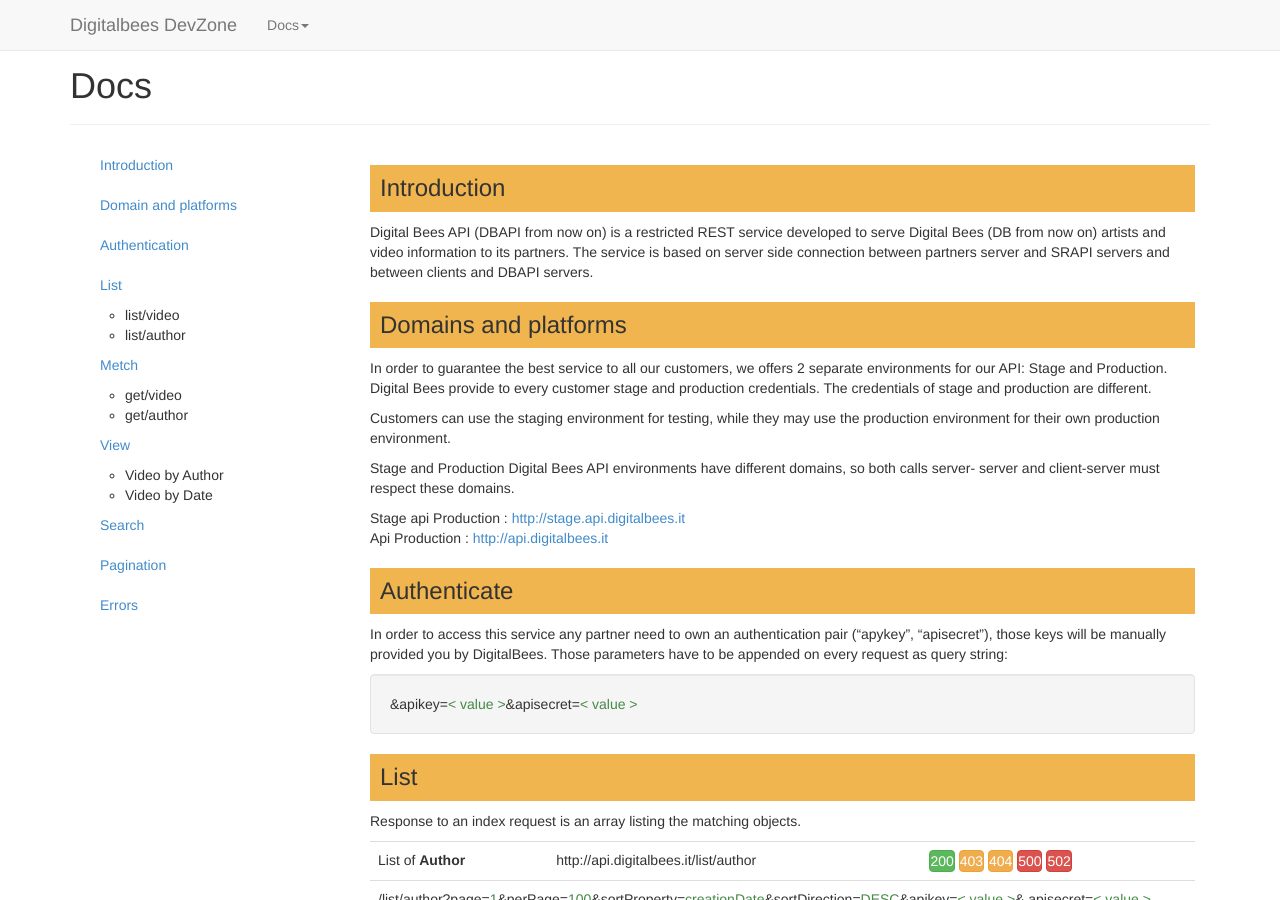
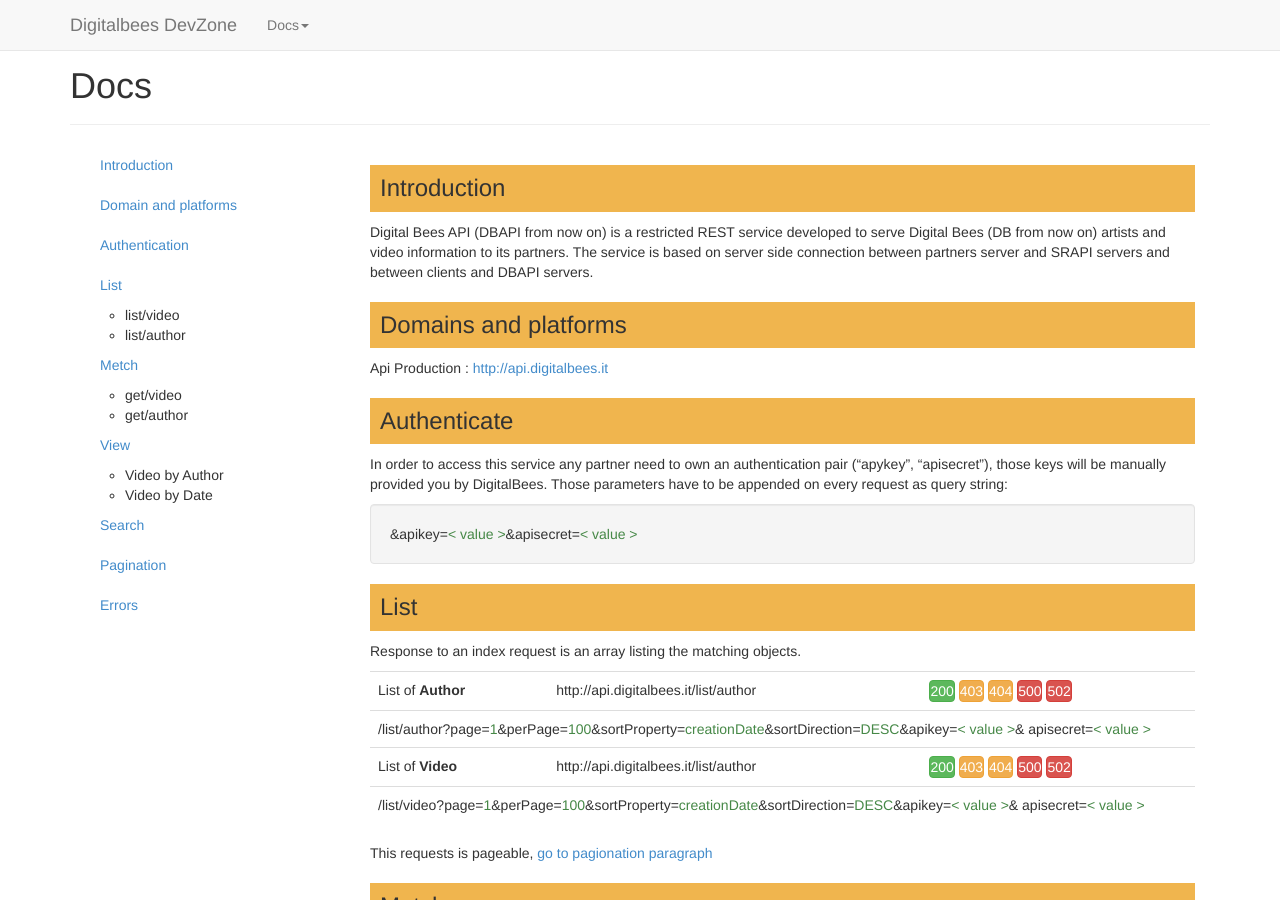
Before and after one commit to DigitalBees/digitalbees.github.io, a Jekyll site: the page built from api.html, in a window 1280 px wide and 900 px high. Built offline with Jekyll 4.4.1, drawn with Linux system fonts in a browser that asks for light colours.

Commit message:
No stage environment

```diff
--- a/api.html
+++ b/api.html
@@ -46,11 +46,6 @@
     and DBAPI servers.
 
     <h3 id="platform" class="sub-title">Domains and platforms</h3>
-    <p>In order to guarantee the best service to all our customers, we offers 2 separate environments for our API: Stage and Production.
-    Digital Bees provide to every customer stage and production credentials. The credentials of stage and production are different.</p>
-    <p>Customers can use the staging environment for testing, while they may use the production environment for their own production environment.</p>
-    <p>Stage and Production Digital Bees API environments have different domains, so both calls server- server and client-server must respect these domains.</p>
-    Stage api Production : <a href="http://stage.api.digitalbees.it" target="_blank">http://stage.api.digitalbees.it</a></br>
     Api Production : <a href="http://api.digitalbees.it" target="_blank">http://api.digitalbees.it</a></br>
 
     <h3 id="auth" class="sub-title">Authenticate</h3>
```
